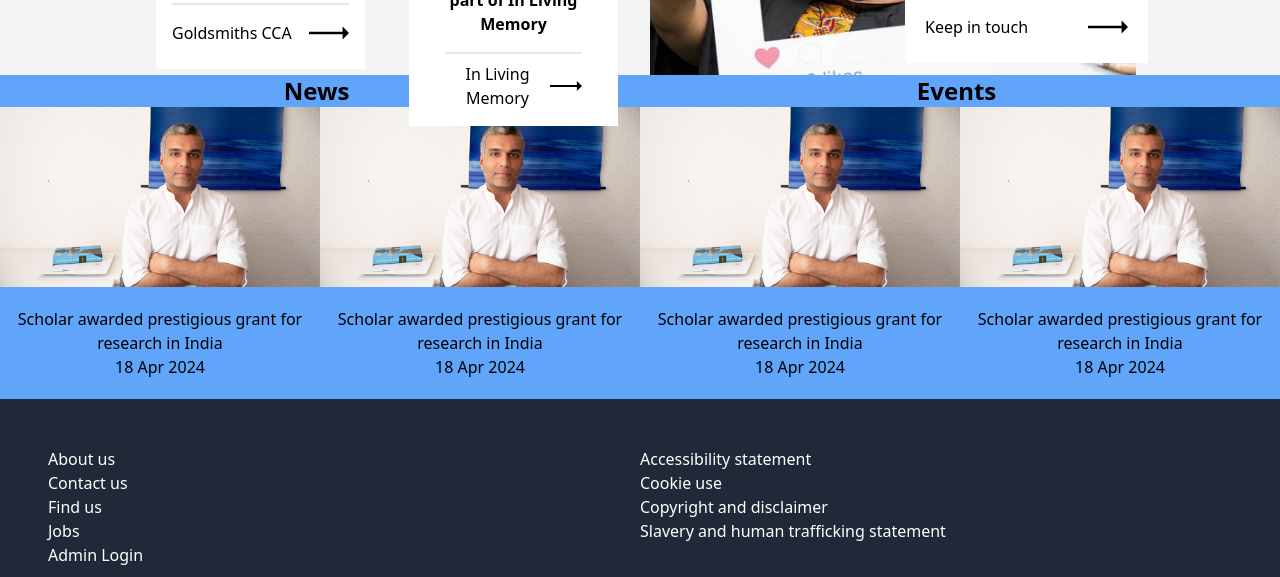
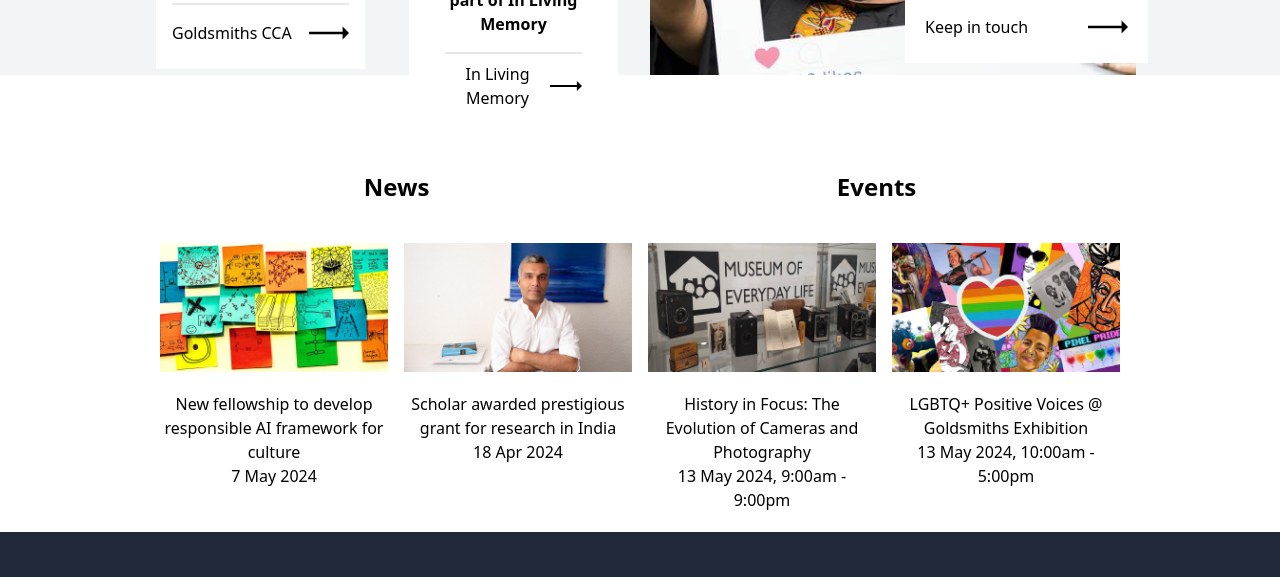
Before and after one commit to tuyishimejohnson/goldsmiths_clone, a website: page src/index.html in a window 1280 px wide. Shown: the part 2455-3032 px from the top of the page. Drawn offline with Linux system fonts and the light colour scheme.

Commit message:
Going to add actual pictures

```diff
--- a/src/index.html
+++ b/src/index.html
@@ -457,21 +457,21 @@
 
 
             <!-- Last section -->
-            <div class="bg-blue-400 md:hidden lg:block">
-                <div class="flex justify-around">
+            <div class="md:hidden lg:block lg:px-40">
+                <div class="flex justify-around pt-24 pb-10">
                     <h1 class=" text-2xl font-semibold">News</h1>
                     <h1 class=" text-2xl font-semibold">Events</h1>
                 </div>
                 <!-- News -->
 
 
-                <div class="grid grid-cols-4">
+                <div class="grid grid-cols-4 gap-4">
                     <div>
                         <a href="#">
-                            <img src="images/Siddhesh-edit.jpg" alt="A man">
+                            <img src="images/AI-edit.jpeg" alt="A man">
                             <div class="text-center py-5">
-                                <h1>Scholar awarded prestigious grant for research in India</h1>
-                                <span>18 Apr 2024</span>
+                                <h3 class="">New fellowship to develop responsible AI framework for culture</h3>
+                                <span>7 May 2024</span>
                             </div>
                         </a>
                     </div>
@@ -486,25 +486,27 @@
                     </div>
                     <div>
                         <a href="#">
-                            <img src="images/Siddhesh-edit.jpg" alt="A man">
+                            <img src="images/image (2).jpeg" alt="A man">
                             <div class="text-center py-5">
-                                <h1>Scholar awarded prestigious grant for research in India</h1>
-                                <span>18 Apr 2024</span>
+                                <h3 class="">History in Focus: The Evolution of Cameras and Photography</h3>
+                                <span class="">13 May 2024, 9:00am ‐ 9:00pm</span>
                             </div>
                         </a>
                     </div>
                     <div>
                         <a href="#">
-                            <img src="images/Siddhesh-edit.jpg" alt="A man">
+                            <img src="images/image.jpeg" alt="A man">
                             <div class="text-center py-5">
-                                <h1>Scholar awarded prestigious grant for research in India</h1>
-                                <span>18 Apr 2024</span>
+                                <h3 class="">LGBTQ+ Positive Voices @ Goldsmiths Exhibition</h3>
+                                <span class="">13 May 2024, 10:00am ‐ 5:00pm</span>
                             </div>
                         </a>
                     </div>
 
 
                 </div>
+
+            </div>
             </section>
 
         <!-- Footer  -->
```
Also changed, not shown: src/images/AI-edit.jpeg (added), src/images/collage_desktop.png (added), src/images/image (2).jpeg (added), src/images/image.jpeg (added), src/output.css.
